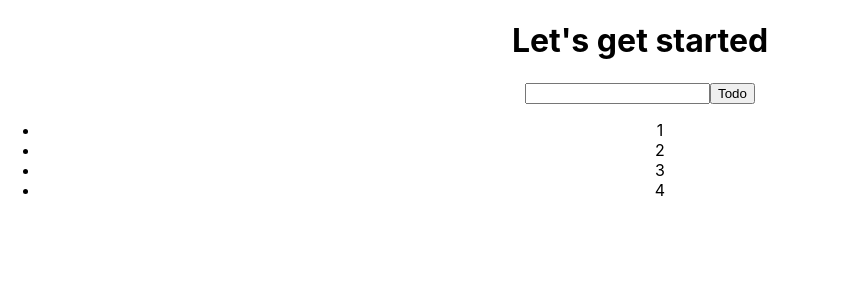
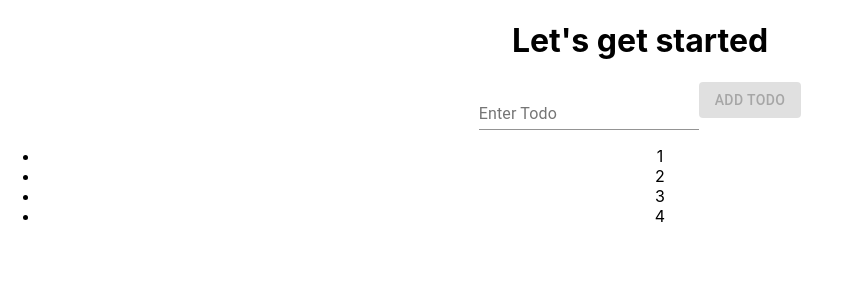
Before and after one commit to ksyp-7/todo-list, a React (Create React App) app: page / in a window 1280 px wide. Shown: the top 300 px of the page, without its empty margins (0-841 px from the left). Built offline with nearby package versions, Linux system fonts and the light colour scheme.

Commit message:
M-UI implemented

```diff
--- a/package.json
+++ b/package.json
@@ -3,6 +3,7 @@
   "version": "0.1.0",
   "private": true,
   "dependencies": {
+    "@material-ui/core": "^4.11.2",
     "@testing-library/jest-dom": "^5.11.9",
     "@testing-library/react": "^11.2.3",
     "@testing-library/user-event": "^12.6.2",
--- a/src/App.js
+++ b/src/App.js
@@ -1,5 +1,9 @@
 import { useState } from 'react';
 import './App.css';
+import Button from '@material-ui/core/Button';
+import FormControl from '@material-ui/core/FormControl';
+import InputLabel from '@material-ui/core/InputLabel';
+import Input from '@material-ui/core/Input';
 
 function App() {
   const [todos, setTodas] = useState(['1', '2', '3', '4']);
@@ -9,13 +13,29 @@ function App() {
     event.preventDefault()
     setTodas([...todos, input]);
     setInput('');
-  }
-  return (
+  };
+
+ return (
     <div className="App">
       <h1>Let's get started</h1>
       <form>
-        <input value={input} onChange={event => setInput(event.target.value)} />
-        <button type="submit" onClick={addTodo}>Todo</button>
+        <FormControl>
+          <InputLabel>Enter Todo</InputLabel>
+          <Input
+             value={input}
+             onChange={event => setInput(event.target.value)}
+             id="my-input"
+             aria-describedby="my-helper-text" />
+
+        </FormControl>
+        <Button
+           variant="contained"
+           color="primary"
+           type="submit"
+            onClick={addTodo}
+            disabled={!input}>
+              ADD Todo
+              </Button>
 
       </form>
 
```
Also changed, not shown: 2 other files (tests, documents, lock files or other folders).
